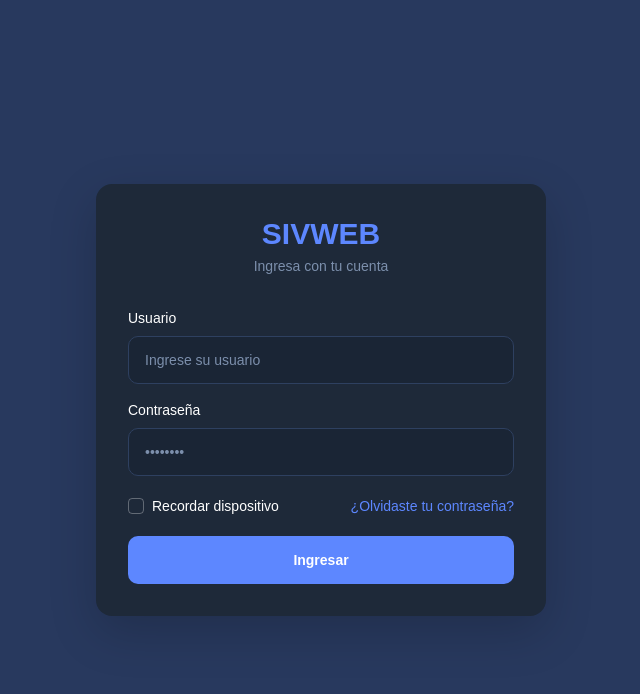
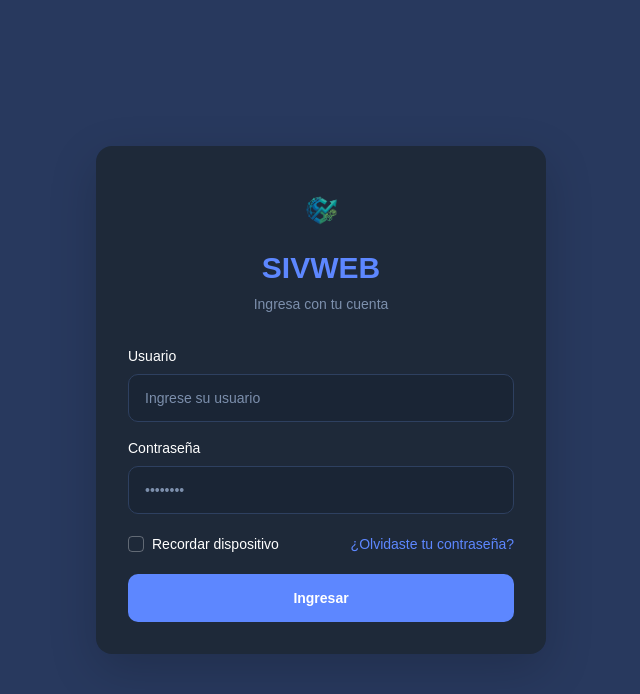
Before and after one commit to Juancasas-dev/Proyecto-Tecnologico-6379, a React (Vite) app in the folder frontend/: page /login in a window 1280 px wide. Shown: the top 694 px of the page, without its empty margins (319-959 px from the left). Built offline with nearby package versions, Linux system fonts and the light colour scheme.

Commit message:
feat: logo favicon, AdminRoute 403, DuenoRoute para gestion usuarios

```diff
--- a/frontend/index.html
+++ b/frontend/index.html
@@ -2,9 +2,9 @@
 <html lang="en">
   <head>
     <meta charset="UTF-8" />
-    <link rel="icon" type="image/svg+xml" href="/favicon.svg" />
+    <link rel="icon" type="image/png" href="/logo.png" />
     <meta name="viewport" content="width=device-width, initial-scale=1.0" />
-    <title>frontend</title>
+    <title>SIVWEB</title>
   </head>
   <body>
     <div id="root"></div>
--- a/frontend/src/pages/GestionUsuarios.tsx
+++ b/frontend/src/pages/GestionUsuarios.tsx
@@ -244,7 +244,6 @@ export default function GestionUsuarios() {
                   placeholder="Juan García"
                   value={form.nombre}
                   onChange={e => setForm({ ...form, nombre: e.target.value })}
-                  required
                   className="w-full rounded-lg px-4 py-2.5 text-sm outline-none border border-border bg-transparent text-foreground focus:border-primary transition"
                 />
               </div>
@@ -256,7 +255,7 @@ export default function GestionUsuarios() {
                   placeholder="juangarcia"
                   value={form.username}
                   onChange={e => setForm({ ...form, username: e.target.value })}
-                  required
+
                   className="w-full rounded-lg px-4 py-2.5 text-sm outline-none border border-border bg-transparent text-foreground focus:border-primary transition"
                 />
               </div>
@@ -268,7 +267,6 @@ export default function GestionUsuarios() {
                   placeholder="juan@sivweb.com"
                   value={form.email}
                   onChange={e => setForm({ ...form, email: e.target.value })}
-                  required
                   className="w-full rounded-lg px-4 py-2.5 text-sm outline-none border border-border bg-transparent text-foreground focus:border-primary transition"
                 />
               </div>
@@ -280,7 +278,6 @@ export default function GestionUsuarios() {
                   placeholder="••••••••"
                   value={form.password}
                   onChange={e => setForm({ ...form, password: e.target.value })}
-                  required
                   className="w-full rounded-lg px-4 py-2.5 text-sm outline-none border border-border bg-transparent text-foreground focus:border-primary transition"
                 />
               </div>
--- a/frontend/src/pages/Mercaderia.tsx
+++ b/frontend/src/pages/Mercaderia.tsx
@@ -303,7 +303,7 @@ export default function Mercaderia() {
                   placeholder="0"
                   value={form.cantidad}
                   onChange={e => setForm({ ...form, cantidad: e.target.value })}
-                  required
+
                   className="w-full rounded-lg px-4 py-2.5 text-sm border border-border bg-transparent text-foreground outline-none focus:border-primary transition"
                 />
               </div>
@@ -315,7 +315,7 @@ export default function Mercaderia() {
                     type="date"
                     value={form.fechaIngreso}
                     onChange={e => setForm({ ...form, fechaIngreso: e.target.value })}
-                    required
+
                     className="w-full rounded-lg px-4 py-2.5 text-sm border border-border bg-transparent text-foreground outline-none focus:border-primary transition"
                   />
                 </div>
@@ -327,7 +327,7 @@ export default function Mercaderia() {
                   type="date"
                   value={form.fechaVencimiento}
                   onChange={e => setForm({ ...form, fechaVencimiento: e.target.value })}
-                  required
+
                   className="w-full rounded-lg px-4 py-2.5 text-sm border border-border bg-transparent text-foreground outline-none focus:border-primary transition"
                 />
               </div>
--- a/frontend/src/router/index.tsx
+++ b/frontend/src/router/index.tsx
@@ -21,7 +21,7 @@ const PrivateRoute = ({ children }: { children: React.ReactNode }) => {
 
 const AdminRoute = ({ children }: { children: React.ReactNode }) => {
   if (!token()) return <Navigate to="/login" />
-  if (rol() !== 'admin') return <Navigate to="/dashboard" />
+  if (rol() !== 'admin') return <AccesoDenegado />
   return <>{children}</>
 }
 
@@ -50,6 +50,13 @@ const AccesoDenegado = () => (
 const NegocioRoute = ({ children }: { children: React.ReactNode }) => {
   if (!token()) return <Navigate to="/login" />
   if (rol() === 'admin') return <AccesoDenegado />
+  return <>{children}</>
+}
+
+const DuenoRoute = ({ children }: { children: React.ReactNode }) => {
+  if (!token()) return <Navigate to="/login" />
+  if (rol() === 'admin') return <AccesoDenegado />
+  if (rol() !== 'dueño') return <AccesoDenegado />
   return <>{children}</>
 }
 
@@ -83,9 +90,9 @@ export default function Router() {
             </NegocioRoute>
           } />
           <Route path="/dashboard/usuarios" element={
-            <NegocioRoute>
+            <DuenoRoute>
               <GestionUsuarios />
-            </NegocioRoute>
+            </DuenoRoute>
           } />
           <Route path="/dashboard/productos" element={
             <NegocioRoute>
--- a/frontend/src/views/authentication/Login.tsx
+++ b/frontend/src/views/authentication/Login.tsx
@@ -7,7 +7,10 @@ const Login = () => {
         <div className="bg-white dark:bg-gray-800 rounded-2xl shadow-lg md:w-[450px] w-full p-8">
 
           <div className="text-center mb-8">
-            <h1 className="text-3xl font-bold text-primary">SIVWEB</h1>
+            <div className="flex flex-col items-center gap-2 mb-2">
+              <img src="/logo.png" alt="SIVWEB" className="w-20 h-16 object-contain" />
+              <h1 className="text-3xl font-bold text-primary">SIVWEB</h1>
+            </div>
             <p className="text-muted-foreground text-sm mt-1">
               Ingresa con tu cuenta
             </p>
```
Also changed, not shown: frontend/public/logo.png (added). Lines whose indentation alone changed are shown as unchanged.
